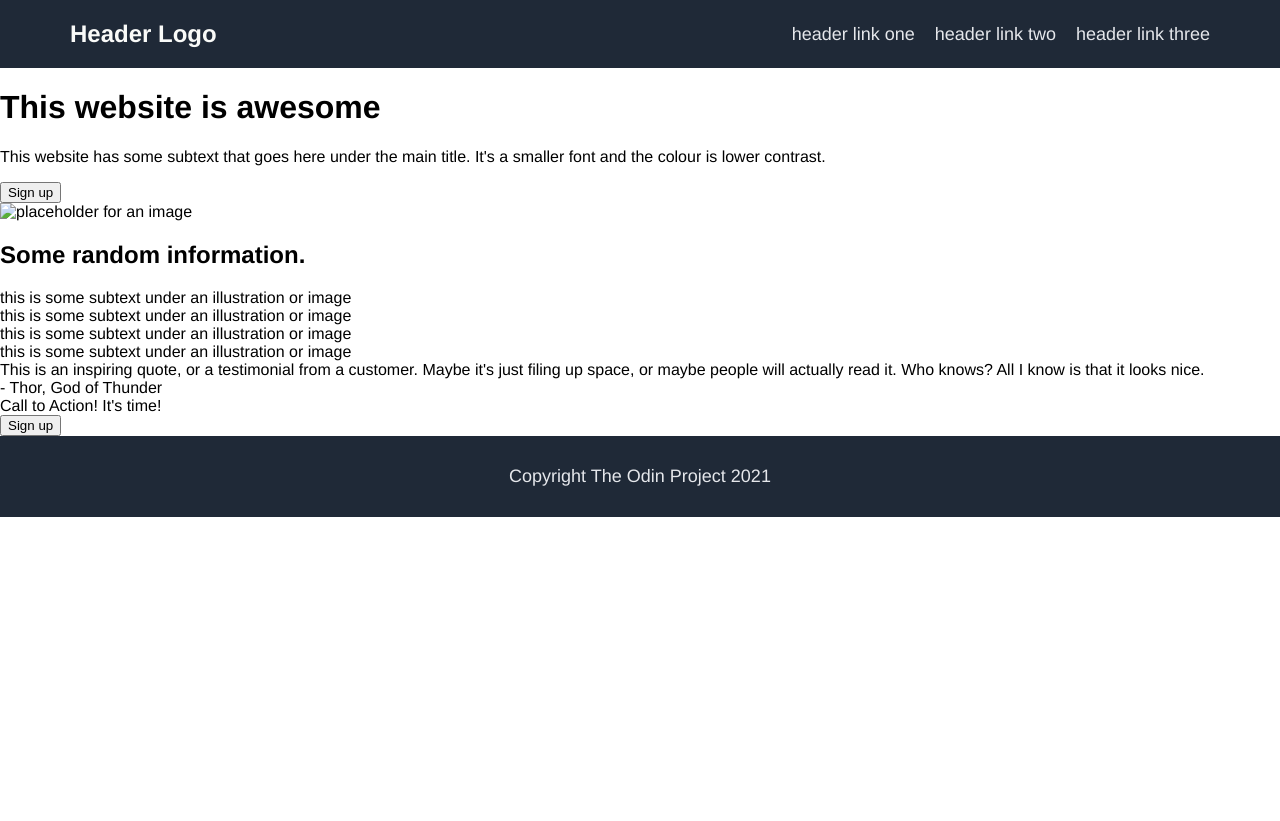
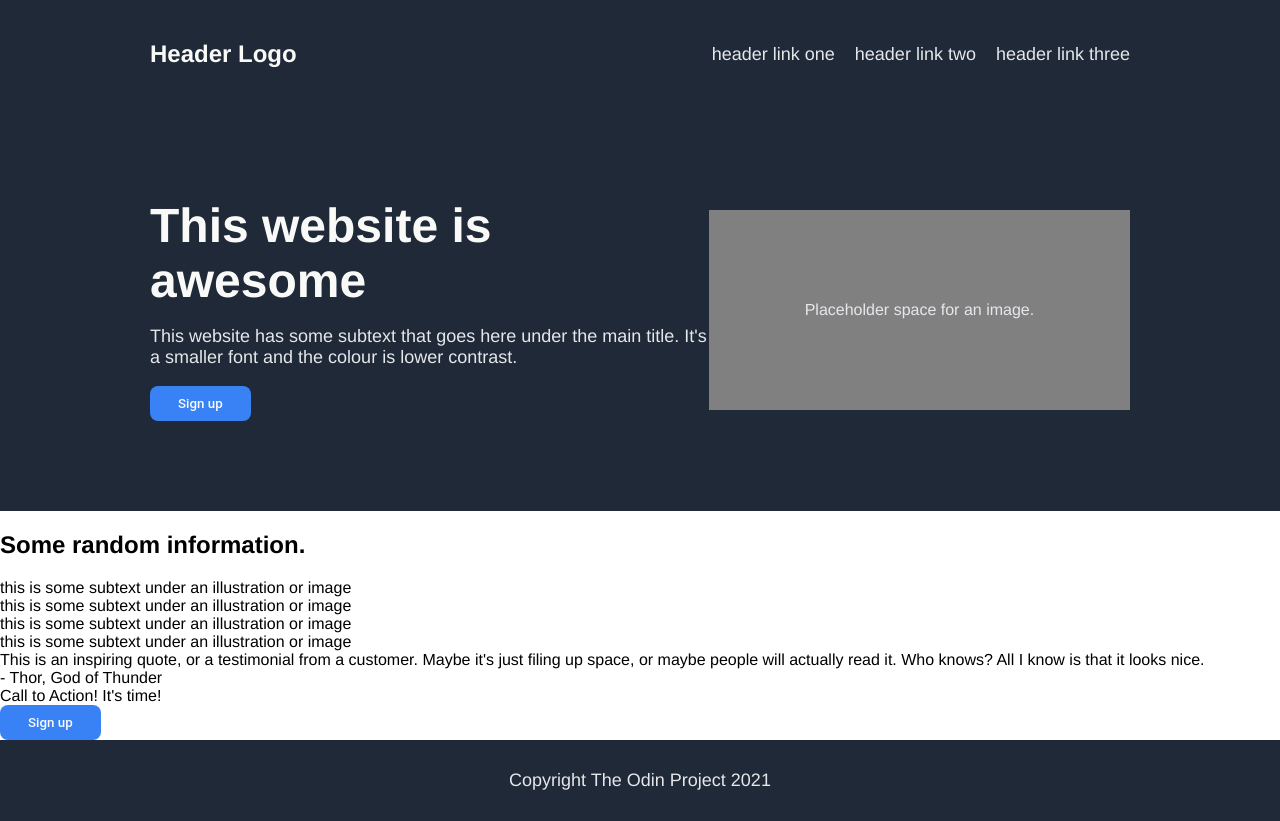
Before and after one commit to joshuahuynh0/odin-landing-page, a plain HTML site: page index.html in a window 1280 px wide. Before the commit the page ends 800 px from the top, so only its background shows below. Drawn offline with Linux system fonts and the light colour scheme.

Commit message:
Complete Hero section

```diff
--- a/index.html
+++ b/index.html
@@ -29,7 +29,8 @@
                 </p>
                 <button>Sign up</button>
             </div>
-            <img class="hero-right" alt="placeholder for an image"/>
+            <!-- <img class="hero-right" alt="placeholder for an image"/> -->
+            <div class="placeholder">Placeholder space for an image.</div>
         </div>
 
         <div class="info">
--- a/style.css
+++ b/style.css
@@ -3,6 +3,7 @@ body {
     flex-direction: column;
     margin: 0px;
     font-family: Helvetica, sans-serif;
+
 }
 
 .header, .footer {
@@ -14,7 +15,7 @@ body {
 
 .header {
     justify-content: space-between;
-    padding: 20px 70px;
+    padding: 40px 150px;
 }
 .header-logo {
     color: #F9FAF8;
@@ -40,3 +41,40 @@ a {
     font-size: 18px;
     padding: 30px;
 }
+
+.hero {
+    padding: 90px 150px;
+    background-color: #1F2937;
+    display: flex;
+    align-items: center;
+    justify-content: space-between;
+}
+h1 {
+    color:#F9FAF8;
+    font-size: 48px;
+    font-weight: 900;
+    padding: 0px;
+    margin: 0px;
+}
+p {
+    color: #E5E7EB;
+    font-size: 18px;
+}
+button {
+    font-family: Roboto, sans-serif;
+    border: none;
+    border-radius: 8px;
+    background: #3882F6;
+    color: #F9FAF8;
+    font-weight: 550;
+    padding: 10px 28px;
+}
+.placeholder {
+    display: flex;
+    justify-content: center;
+    align-items: center;
+    background-color: grey;
+    color: #E5E7EB;
+    height: 200px;
+    width: 700px;
+}
```
